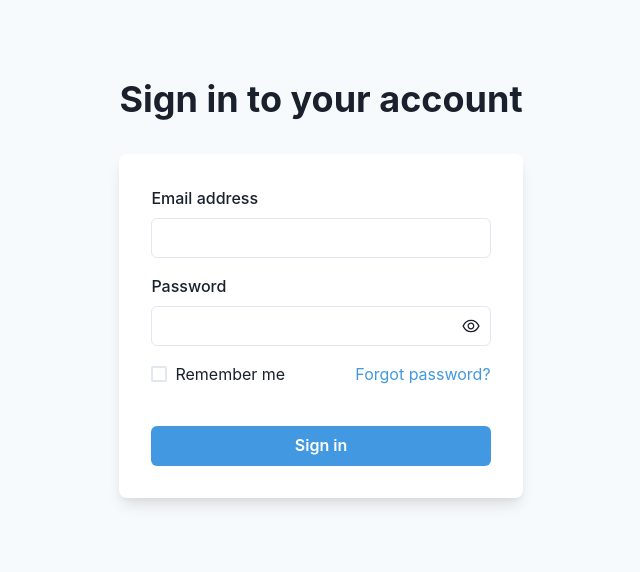
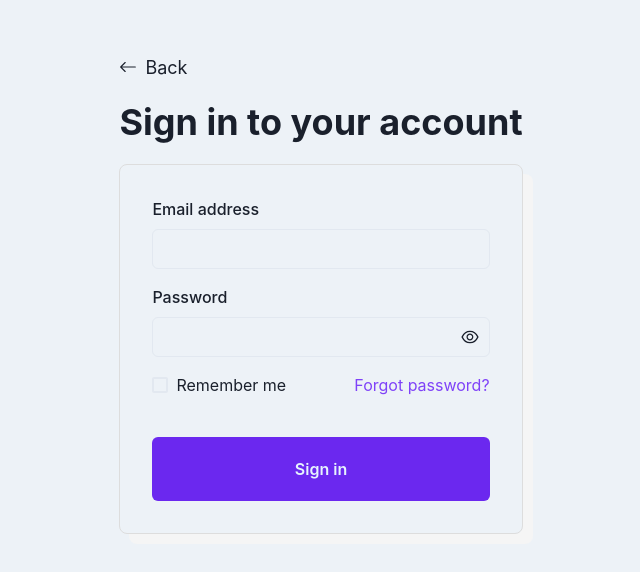
Before and after one commit to codeawy/e-commerce-client-side, a React (Vite) app: page /login in a window 1280 px wide. Shown: the part 112-684 px from the top of the page, without its empty margins (319-959 px from the left). Built offline with nearby package versions, Linux system fonts and the light colour scheme; no server answers.

Commit message:
enhance login ui

```diff
--- a/src/components/ProductCard.jsx
+++ b/src/components/ProductCard.jsx
@@ -39,13 +39,13 @@ const ProductCard = ({ id, attributes }) => {
           <Button
             as={Link}
             to={`/products/${id}`}
-            color={"#e6f3fd"}
             size={"xl"}
             variant="outline"
             border={"none"}
             py={5}
             overflow={"hidden"}
             w={"full"}
+            color={"#e6f3fd"}
             bg={"#6b28ef"}
             _hover={{
               bg: "#570af2",
--- a/src/pages/LoginPage.jsx
+++ b/src/pages/LoginPage.jsx
@@ -14,17 +14,23 @@ import {
   InputRightElement,
   InputGroup,
   FormHelperText,
+  useColorMode,
+  Text,
 } from "@chakra-ui/react";
 import { AiOutlineEyeInvisible, AiOutlineEye } from "react-icons/ai";
 import { useDispatch, useSelector } from "react-redux";
 import { selectLogin, userLogin } from "../app/features/loginSlice";
-import { Navigate, Outlet } from "react-router-dom";
+import { Navigate, Outlet, useNavigate } from "react-router-dom";
+import { BsArrowLeft } from "react-icons/bs";
 
 export default function LoginPage({ isAuthenticated }) {
   if (isAuthenticated) return <Navigate to={-1} replace />;
 
   const dispatch = useDispatch();
-  const { loading, data, error } = useSelector(selectLogin);
+  const navigate = useNavigate();
+  const { colorMode } = useColorMode();
+  const { loading } = useSelector(selectLogin);
+
   const [user, setUser] = useState({
     identifier: "",
     password: "",
@@ -37,6 +43,8 @@ export default function LoginPage({ isAuthenticated }) {
     const { name, value } = e.target;
     setUser({ ...user, [name]: value });
   };
+
+  const goBack = () => navigate(-1);
 
   const submitHandler = e => {
     e.preventDefault();
@@ -61,21 +69,32 @@ export default function LoginPage({ isAuthenticated }) {
   };
 
   return (
-    <Flex
-      minH={"100vh"}
-      align={"center"}
-      justify={"center"}
-      bg={useColorModeValue("gray.50", "gray.800")}
-    >
-      <Stack spacing={8} mx={"auto"} maxW={"lg"} py={12} px={6}>
+    <Flex minH={"100vh"} align={"center"} justify={"center"}>
+      <Stack mx={"auto"} maxW={"lg"}>
+        <Flex
+          alignItems={"center"}
+          maxW="sm"
+          mr={"auto"}
+          my={3}
+          fontSize={"lg"}
+          cursor={"pointer"}
+          onClick={goBack}
+        >
+          <BsArrowLeft />
+          <Text ml={2}>Back</Text>
+        </Flex>
+
         <Stack align={"center"}>
-          <Heading fontSize={"4xl"}>Sign in to your account</Heading>
+          <Heading fontSize={"4xl"} mb={3}>
+            Sign in to your account
+          </Heading>
         </Stack>
+
         <Box
           as={"form"}
           rounded={"lg"}
-          bg={useColorModeValue("white", "gray.700")}
-          boxShadow={"lg"}
+          border={colorMode === "light" ? "1px solid #ddd" : "1px solid #2d3748"}
+          boxShadow={"10px 10px 0px 0px rgba(245,245,245,1)"}
           p={8}
           onSubmit={submitHandler}
         >
@@ -130,15 +149,17 @@ export default function LoginPage({ isAuthenticated }) {
                 justify={"space-between"}
               >
                 <Checkbox>Remember me</Checkbox>
-                <Link color={"blue.400"}>Forgot password?</Link>
+                <Link color={"#7f42f8"}>Forgot password?</Link>
               </Stack>
               <Button
-                bg={isEmail || isPassword ? "red.500" : "blue.400"}
-                color={"white"}
+                color={"#e6f3fd"}
+                bg={isEmail || isPassword ? "red.500" : "#6b28ef"}
                 _hover={{
-                  bg: isEmail || isPassword ? "red.600" : "blue.600",
+                  bg: "#570af2",
+                  border: "transparent",
                 }}
                 type="submit"
+                h={16}
                 isLoading={loading}
               >
                 Sign in
```
